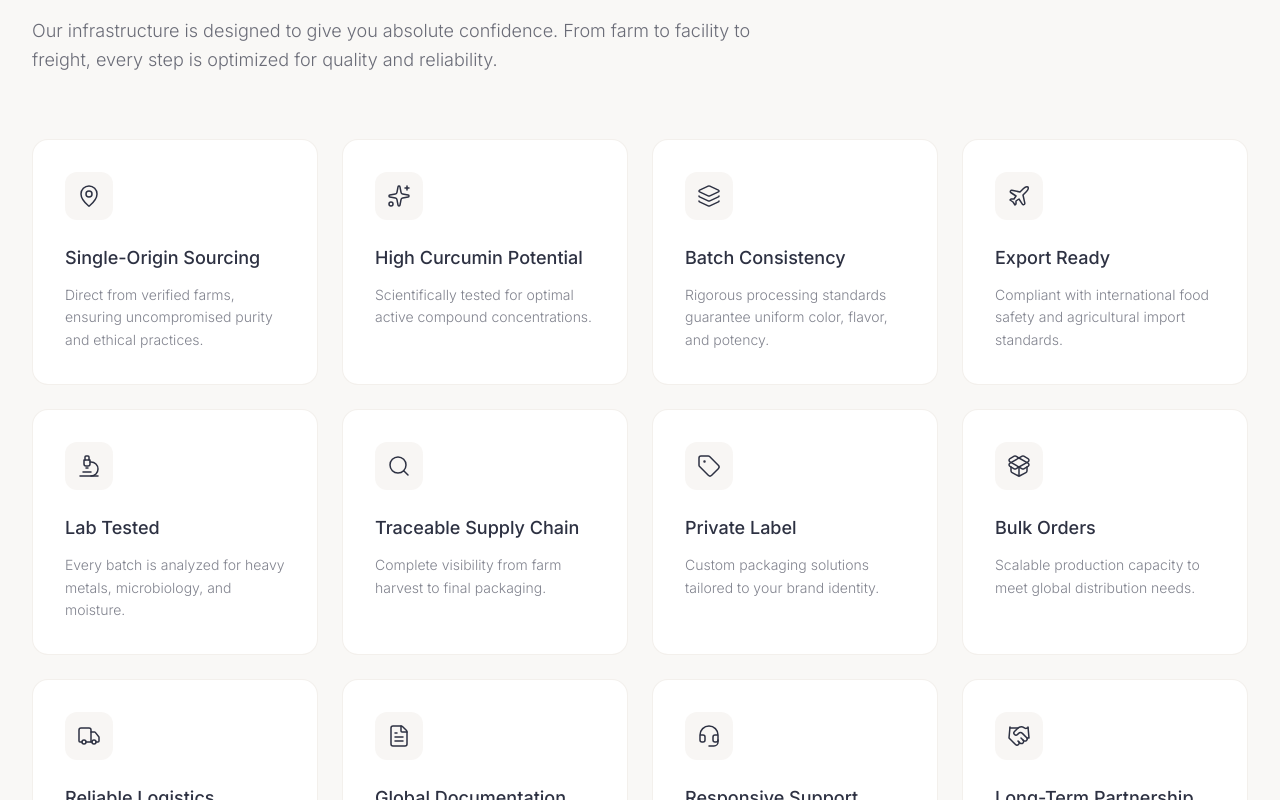
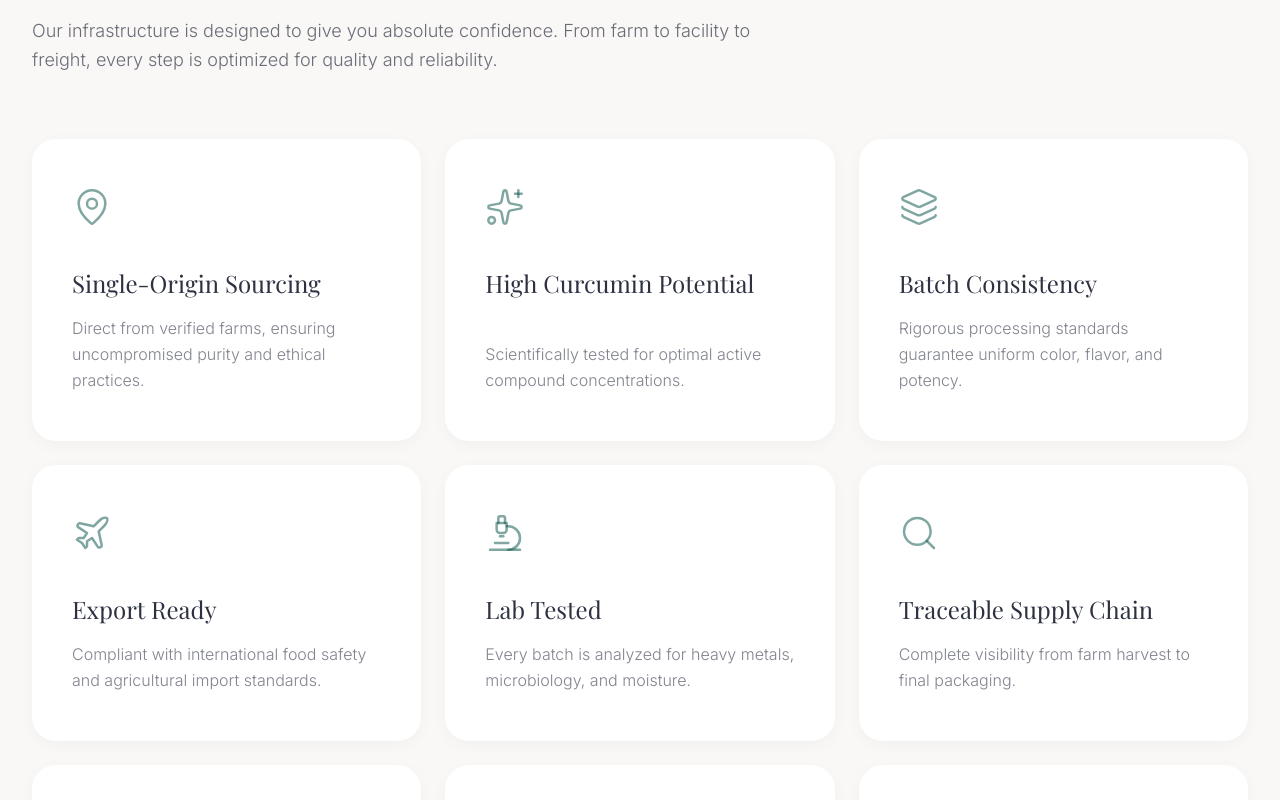
Before and after one commit to igitsingh/amroot-organics, a Next.js app: page / in a window 1280 px wide. Shown: the part 1000-1800 px from the top of the page. Built offline with nearby package versions, Linux system fonts and the light colour scheme; a web font is replaced by a local one.

Commit message:
style: redesign TrustCards to match community page with green/pink branding

```diff
--- a/src/components/home/TrustCards.tsx
+++ b/src/components/home/TrustCards.tsx
@@ -109,25 +109,34 @@ export function TrustCards() {
         </div>
 
         {/* Cards Grid */}
-        <div className="grid grid-cols-1 sm:grid-cols-2 lg:grid-cols-3 xl:grid-cols-4 gap-6">
+        <div className="grid grid-cols-1 md:grid-cols-2 xl:grid-cols-3 gap-6">
           {TRUST_CARDS.map((card, index) => (
             <motion.div
               key={card.title}
               initial={{ opacity: 0, y: 20 }}
               whileInView={{ opacity: 1, y: 0 }}
               viewport={{ once: true, margin: "-50px" }}
-              transition={{ duration: 0.5, delay: index * 0.05 }}
-              className="group bg-white p-8 rounded-2xl border border-brand-beige/50 hover:border-brand-pink/30 hover:shadow-[0_8px_30px_rgba(45,49,66,0.04)] transition-all duration-500 cursor-default"
+              transition={{ duration: 0.5, delay: (index % 3) * 0.1 }}
+              whileHover={{ y: -8, scale: 1.02 }}
+              className="group relative bg-white px-8 py-10 sm:px-10 sm:py-12 rounded-3xl shadow-[0_4px_20px_-4px_rgba(0,0,0,0.05)] cursor-pointer flex flex-col justify-between"
             >
-              <div className="w-12 h-12 rounded-xl bg-brand-beige/30 flex items-center justify-center mb-6 group-hover:scale-110 group-hover:bg-brand-green/5 transition-all duration-500">
-                <card.icon className="w-6 h-6 text-brand-charcoal group-hover:text-brand-green transition-colors duration-500" strokeWidth={1.5} />
+              {/* Animated Hover Border & Shadow */}
+              <div className="absolute inset-0 rounded-3xl border border-transparent group-hover:border-brand-pink/30 group-hover:shadow-[0_0_30px_rgba(240,138,93,0.15)] transition-all duration-500" />
+
+              <div className="relative z-10 flex flex-col h-full">
+                {/* Icon Wrapper */}
+                <div className="mb-10 text-brand-green/50 group-hover:text-brand-pink group-hover:scale-110 group-hover:-rotate-6 transition-all duration-500 origin-left">
+                  <card.icon className="w-10 h-10" strokeWidth={1.5} />
+                </div>
+
+                {/* Text Content */}
+                <h3 className="font-serif text-2xl text-brand-charcoal mb-4 group-hover:text-brand-green transition-colors duration-500">
+                  {card.title}
+                </h3>
+                <p className="text-base text-brand-charcoal/60 leading-relaxed font-light mt-auto">
+                  {card.description}
+                </p>
               </div>
-              <h3 className="font-sans font-medium text-lg text-brand-charcoal mb-3 group-hover:text-brand-green transition-colors duration-300">
-                {card.title}
-              </h3>
-              <p className="text-sm text-brand-charcoal/60 leading-relaxed font-light">
-                {card.description}
-              </p>
             </motion.div>
           ))}
         </div>
```
